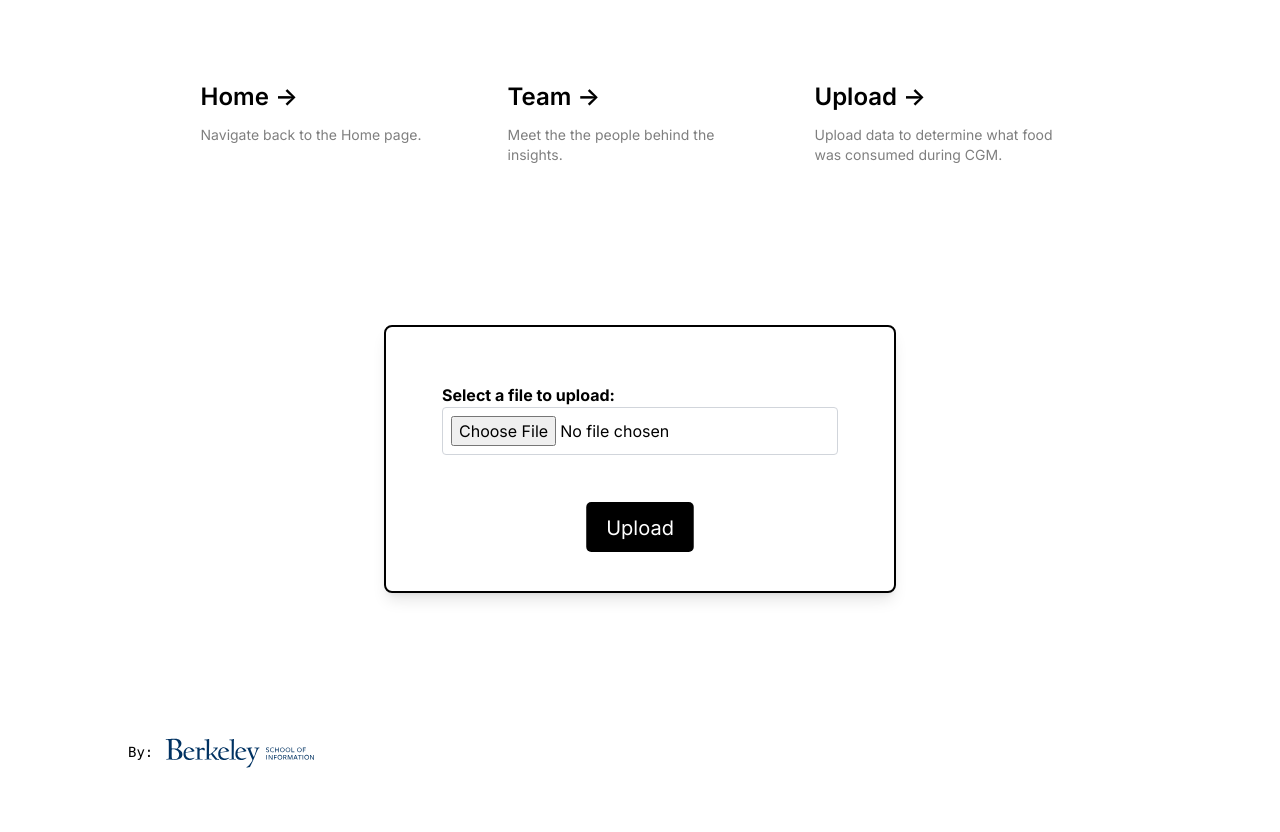
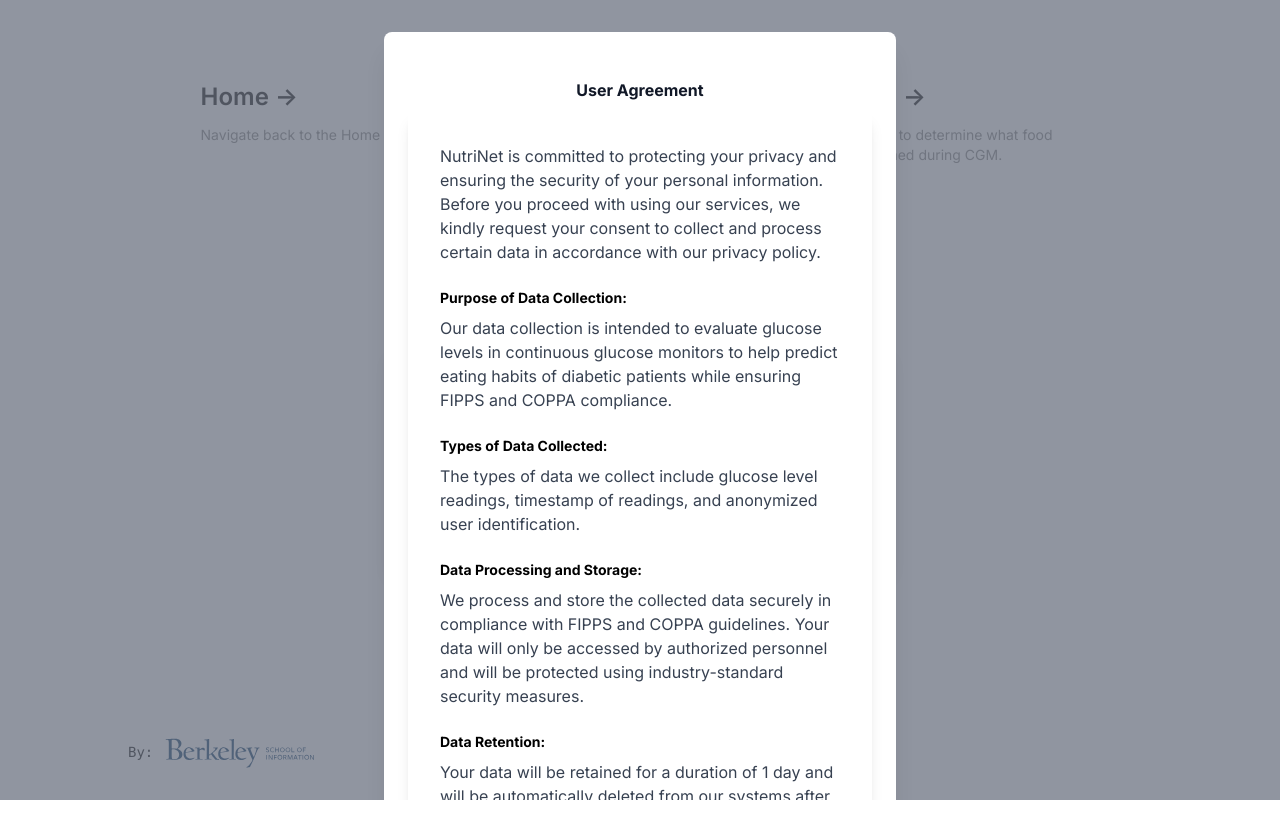
Before and after one commit to MilanDean/cgm-analytics, a Next.js app in the folder frontend/: page /upload in a window 1280 px wide. Built offline with nearby package versions, Linux system fonts and the light colour scheme.

Commit message:
Added logic to conditionally handle failed user agreement on upload

```diff
--- /dev/null
+++ b/frontend/src/app/components/DataCollectionAgreement.tsx
@@ -0,0 +1,73 @@
+
+export default function DataCollectionAgreement () {
+    return (
+        <div className="w-full max-w-lg p-8 rounded-lg shadow-lg bg-transparent">
+
+            <p className="text-gray-700 mb-4">
+                NutriNet is committed to protecting your privacy and ensuring the security of your personal
+                information. Before you proceed with using our services, we kindly request your consent to collect and process
+                certain data in accordance with our privacy policy.
+            </p>
+
+            <h3 className="text-sm font-bold mt-6 mb-2">Purpose of Data Collection:</h3>
+            <p className="text-gray-700 mb-4">
+                Our data collection is intended to evaluate glucose levels in continuous glucose monitors to help predict eating
+                habits of diabetic patients while ensuring FIPPS and COPPA compliance.
+            </p>
+
+            <h3 className="text-sm font-bold mt-6 mb-2">Types of Data Collected:</h3>
+            <p className="text-gray-700 mb-4">
+                The types of data we collect include glucose level readings, timestamp of readings, and anonymized user
+                identification.
+            </p>
+
+            <h3 className="text-sm font-bold mt-6 mb-2">Data Processing and Storage:</h3>
+            <p className="text-gray-700 mb-4">
+                We process and store the collected data securely in compliance with FIPPS and COPPA guidelines. Your data will
+                only be accessed by authorized personnel and will be protected using industry-standard security measures.
+            </p>
+
+            <h3 className="text-sm font-bold mt-6 mb-2">Data Retention:</h3>
+            <p className="text-gray-700 mb-4">
+                Your data will be retained for a duration of 1 day and will be automatically deleted from our systems after
+                that period.
+            </p>
+
+            <h3 className="text-sm font-bold mt-6 mb-2">Data Sharing:</h3>
+            <p className="text-gray-700 mb-4">
+                We will not share your collected data with any third parties without your explicit consent. Your data will only
+                be used for research purposes within our organization, ensuring FIPPS and COPPA compliance.
+            </p>
+
+            <h3 className="text-sm font-bold mt-6 mb-2">Rights and Choices:</h3>
+            <p className="text-gray-700 mb-4">
+                You have the right to access, review, and request updates or deletion of your collected data. If you have any
+                questions or concerns regarding your data, please contact us using the information provided below.
+            </p>
+
+            <h3 className="text-sm font-bold mt-6 mb-2">Consent:</h3>
+            <p className="text-gray-700 mb-4">
+                By using our services, you acknowledge that you have read and understood this consent form and agree to the
+                collection, processing, and storage of your data as described herein.
+            </p>
+
+            <p className="text-gray-700 mb-4">
+                Please note that you have the right to withdraw your consent at any time. However, withdrawing consent may limit
+                or affect your ability to use certain features or services provided by NutriNet.
+            </p>
+
+            <p className="text-gray-700 mb-4">
+                If you have any questions or concerns regarding the collection and processing of your data, please do not
+                hesitate to contact us at Nutrinet@berkeley.edu.
+            </p>
+
+            <p className="text-gray-700 mb-4">
+                For more detailed information, please refer to our privacy policy available on our website.
+            </p>
+
+            <p className="text-gray-700 mb-4">Thank you for your cooperation.</p>
+
+            <p className="text-gray-700 mb-4 font-bold">NutriNet</p>
+        </div>
+    )
+}
--- /dev/null
+++ b/frontend/src/app/components/UserAgreement.tsx
@@ -0,0 +1,78 @@
+import { Fragment, useRef } from 'react';
+import { Dialog, Transition } from '@headlessui/react';
+import DataCollectionAgreement from './DataCollectionAgreement';
+
+interface UserAgreementProps {
+  isOpen: boolean;
+  setOpen: React.Dispatch<React.SetStateAction<boolean>>;
+  setAccepted: React.Dispatch<React.SetStateAction<boolean>>;
+}
+
+export default function UserAgreement({ isOpen, setOpen, setAccepted }: UserAgreementProps) {
+  const cancelButtonRef = useRef(null);
+
+  return (
+    <Transition.Root show={isOpen} as={Fragment}>
+      <Dialog as="div" className="relative z-10" initialFocus={cancelButtonRef} onClose={() => setOpen(false)}>
+        <Transition.Child
+          as={Fragment}
+          enter="ease-out duration-300"
+          enterFrom="opacity-0"
+          enterTo="opacity-100"
+          leave="ease-in duration-200"
+          leaveFrom="opacity-100"
+          leaveTo="opacity-0"
+        >
+          <div className="fixed inset-0 bg-gray-500 bg-opacity-75 transition-opacity" />
+        </Transition.Child>
+
+        <div className="fixed inset-0 z-10 overflow-y-auto">
+          <div className="flex min-h-full items-end justify-center p-4 text-center sm:items-center sm:p-0">
+            <Transition.Child
+              as={Fragment}
+              enter="ease-out duration-300"
+              enterFrom="opacity-0 translate-y-4 sm:translate-y-0 sm:scale-95"
+              enterTo="opacity-100 translate-y-0 sm:scale-100"
+              leave="ease-in duration-200"
+              leaveFrom="opacity-100 translate-y-0 sm:scale-100"
+              leaveTo="opacity-0 translate-y-4 sm:translate-y-0 sm:scale-95"
+            >
+              <Dialog.Panel className="relative transform overflow-hidden rounded-lg bg-white px-4 pb-4 pt-5 text-left shadow-xl transition-all sm:my-8 sm:w-full sm:max-w-lg sm:p-6">
+                <div>
+                  <div className="mt-3 text-left sm:mt-5">
+                    <Dialog.Title className="text-center font-bold leading-7 text-gray-900">
+                        User Agreement
+                    </Dialog.Title>
+                    <div className="mt-2">
+                        <DataCollectionAgreement />
+                    </div>
+                  </div>
+                </div>
+                <div className="mt-5 sm:mt-8 sm:grid sm:grid-flow-row-dense sm:grid-cols-2 sm:gap-3">
+                  <button
+                    type="button"
+                    className="mt-3 inline-flex w-full justify-center rounded-md bg-white px-3 py-2 text-sm font-semibold text-gray-900 shadow-sm ring-1 ring-inset ring-gray-300 hover:bg-gray-50 sm:col-start-1 sm:mt-0"
+                    onClick={() => setOpen(false)}
+                    ref={cancelButtonRef}
+                  >
+                    Cancel
+                  </button>
+                  <button
+                    type="button"
+                    className="inline-flex w-full justify-center rounded-md bg-indigo-600 px-3 py-2 text-sm font-semibold text-white shadow-sm hover:bg-indigo-500 focus-visible:outline focus-visible:outline-2 focus-visible:outline-offset-2 focus-visible:outline-indigo-600 sm:col-start-2"
+                    onClick={() => {
+                      setAccepted(true);
+                      setOpen(false);
+                    }}
+                  >
+                    I consent
+                  </button>
+                </div>
+              </Dialog.Panel>
+            </Transition.Child>
+          </div>
+        </div>
+      </Dialog>
+    </Transition.Root>
+  );
+}
--- a/frontend/src/app/upload/page.tsx
+++ b/frontend/src/app/upload/page.tsx
@@ -1,20 +1,28 @@
 'use client';
-import { ChangeEvent, useState } from 'react';
+
+import { ChangeEvent, useState, useEffect } from 'react';
 import { useRouter } from "next/navigation";
 import axios from 'axios';
 import Image from 'next/image';
 import TopNav from '../components/TopNav';
+import UserAgreement from '../components/UserAgreement';
 
 export default function Upload() {
+  const [accepted, setAccepted] = useState(false);
+  const [open, setOpen] = useState(true);
   const [file, setFile] = useState<File | null>(null);
+  const [showButton, setShowButton] = useState(false);
   const router = useRouter();
 
   const handleSubmit = async (event: React.FormEvent<HTMLFormElement>) => {
     event.preventDefault();
 
-    router.push('/analysis')
+    if (!file) {
+      return;
+    }
 
-    if (!file) {
+    if (!accepted) {
+      setOpen(true);
       return;
     }
 
@@ -31,16 +39,17 @@ export default function Upload() {
         },
       });
 
-      if (response.status === 200) {
+      if (response.status === 200 && accepted) {
         // Redirect to the analysis page to load the data we've just uploaded
-        console.log('Successfully sent payload to FastAPI.')
+        console.log('Successfully sent payload to FastAPI.');
+        router.push('/analysis');
       }
 
       console.log(response.data);
     } catch (error) {
       console.error(error);
     }
-  }
+  };
 
   const handleFileChange = (event: ChangeEvent<HTMLInputElement>) => {
     const selectedFile = event.target.files?.[0];
@@ -51,15 +60,21 @@ export default function Upload() {
     } else {
       setFile(null);
     }
+  };
+
+  useEffect(() => {
+    // Check if the user has already accepted the agreement
+    if (accepted) {
+      setShowButton(true);
     }
+  }, [accepted]);
 
   return (
     <main className="flex min-h-screen flex-col items-center justify-between p-12 m-2">
-
       <TopNav />
       <div className="flex flex-col items-center justify-center">
+        <UserAgreement isOpen={open} setOpen={setOpen} setAccepted={setAccepted} />
         <form className="w-full max-w-lg p-8 rounded-lg shadow-lg bg-transparent border-2 border-black" onSubmit={handleSubmit}>
-
           <div className="p-6 mb-4">
             <label htmlFor="fileInput" className="text-black font-bold">
               Select a file to upload:
@@ -72,19 +87,19 @@ export default function Upload() {
               onChange={handleFileChange}
             />
           </div>
-
           <div className='flex items-center justify-center py-3'>
+          {showButton && (
               <button
                 type="submit"
                 className="bg-black text-white px-4 py-2 scale-125 rounded hover:bg-blue-600"
+                disabled={!accepted}
               >
                 Upload
               </button>
+            )}
           </div>
-
         </form>
       </div>
-
       <div className="z-10 w-full max-w-5xl items-center justify-between font-mono text-sm lg:flex">
         <div className="fixed bottom-0 left-0 flex h-48 w-full items-end justify- dark:from-black dark:via-black lg:static lg:h-auto lg:w-auto lg:bg-none">
           <a
@@ -105,7 +120,6 @@ export default function Upload() {
           </a>
         </div>
       </div>
-
     </main>
-  )
+  );
 }
```
Lines whose indentation alone changed are shown as unchanged.
